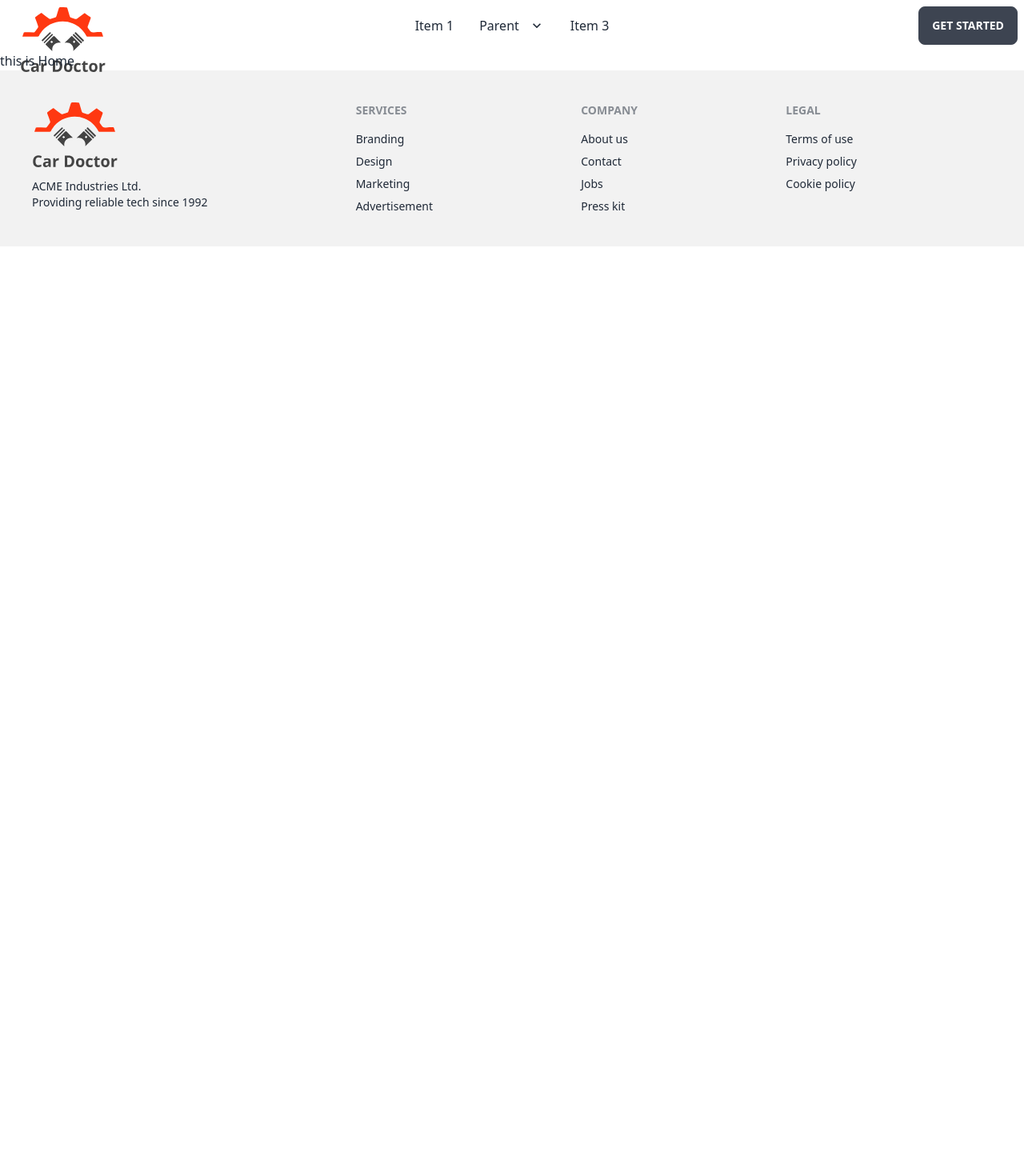
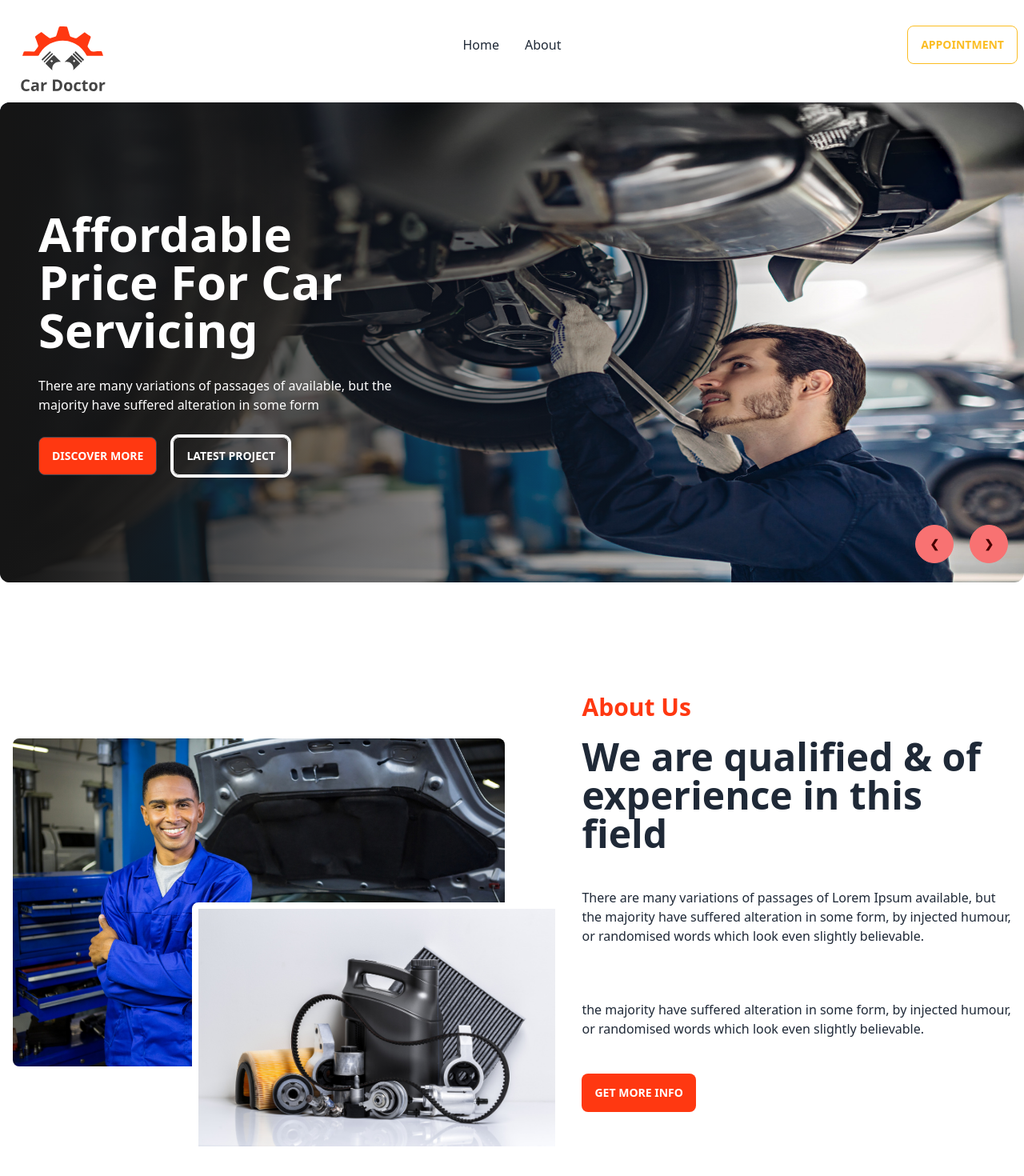
Before and after one commit to zibrailfaruqimayen/car-doctor-client, a React (Vite) app: page / in a window 1280 px wide. Shown: the top 1470 px of the page at 80% size. Before the commit the page ends 800 px from the top, so only its background shows below. Built offline with nearby package versions, Linux system fonts and the light colour scheme.

Commit message:
banner and about us section added

```diff
--- /dev/null
+++ b/src/pages/Home/About/About.jsx
@@ -0,0 +1,36 @@
+import img1 from "../../../assets/images/about_us/person.jpg";
+import img2 from "../../../assets/images/about_us/parts.jpg";
+
+const About = () => {
+  return (
+    <div className="hero min-h-screen ">
+      <div className="hero-content flex-col lg:flex-row">
+        <div className=" lg:w-1/2 relative">
+          <img src={img1} className="w-full rounded-lg " />
+          <img
+            src={img2}
+            className="w-3/4 border-8 border-white absolute left-56 top-1/2 rounded-lg "
+          />
+        </div>
+        <div className=" lg:w-1/2 space-y-5 pl-20">
+          <h3 className="text-3xl text-[#FF3811] font-bold">About Us</h3>
+          <h1 className="text-5xl font-bold">
+            We are qualified & of experience in this field
+          </h1>
+          <p className="py-6">
+            There are many variations of passages of Lorem Ipsum available, but
+            the majority have suffered alteration in some form, by injected
+            humour, or randomised words which look even slightly believable.
+          </p>
+          <p className="py-6">
+            the majority have suffered alteration in some form, by injected
+            humour, or randomised words which look even slightly believable.
+          </p>
+          <button className="btn border-0 bg-[#FF3811]">Get More Info</button>
+        </div>
+      </div>
+    </div>
+  );
+};
+
+export default About;
--- /dev/null
+++ b/src/pages/Home/Banner/Banner.jsx
@@ -0,0 +1,125 @@
+import img1 from "../../../assets/images/banner/5.jpg";
+import img2 from "../../../assets/images/banner/2.jpg";
+import img3 from "../../../assets/images/banner/3.jpg";
+import img4 from "../../../assets/images/banner/4.jpg";
+
+const Banner = () => {
+  return (
+    <div className="carousel w-full h-[600px]">
+      <div id="slide1" className="carousel-item relative w-full">
+        <img src={img1} className="w-full rounded-xl " />
+        <div className="absolute h-full flex  items-center  left-0  top-0 bg-gradient-to-r rounded-l-xl from-[#151515] to-[rgba(21, 21, 21, 0)]">
+          <div className="text-white space-y-7 pl-12 w-1/2">
+            <h2 className="text-6xl font-bold">
+              Affordable Price For Car Servicing
+            </h2>
+            <p>
+              There are many variations of passages of available, but the
+              majority have suffered alteration in some form
+            </p>
+            <div>
+              <button className="btn bg-[#FF3811] mr-5">Discover More</button>
+              <button className="btn btn-outline  outline outline-white text-white  hover:outline-[#FF3811]">
+                Latest Project
+              </button>
+            </div>
+          </div>
+        </div>
+        <div className="absolute flex justify-end transform -translate-y-1/2 left-5 right-5 bottom-0">
+          <a href="#slide4" className="btn btn-circle btn-error mr-5">
+            ❮
+          </a>
+          <a href="#slide2" className="btn btn-circle btn-error">
+            ❯
+          </a>
+        </div>
+      </div>
+      <div id="slide2" className="carousel-item relative w-full">
+        <img src={img2} className="w-full rounded-xl" />
+        <div className="absolute h-full flex  items-center  left-0  top-0 bg-gradient-to-r rounded-l-xl from-[#151515] to-[rgba(21, 21, 21, 0)]">
+          <div className="text-white space-y-7 pl-12 w-1/2">
+            <h2 className="text-6xl font-bold">
+              Affordable Price For Car Servicing
+            </h2>
+            <p>
+              There are many variations of passages of available, but the
+              majority have suffered alteration in some form
+            </p>
+            <div>
+              <button className="btn btn-error mr-5">Discover More</button>
+              <button className="btn btn-outline btn-error ">
+                Latest Project
+              </button>
+            </div>
+          </div>
+        </div>
+        <div className="absolute flex justify-end transform -translate-y-1/2 left-5 right-5 bottom-0">
+          <a href="#slide1" className="btn btn-circle btn-error mr-5">
+            ❮
+          </a>
+          <a href="#slide3" className="btn btn-circle btn-error">
+            ❯
+          </a>
+        </div>
+      </div>
+      <div id="slide3" className="carousel-item relative w-full">
+        <img src={img3} className="w-full rounded-xl" />
+        <div className="absolute h-full flex  items-center  left-0  top-0 bg-gradient-to-r rounded-l-xl from-[#151515] to-[rgba(21, 21, 21, 0)]">
+          <div className="text-white space-y-7 pl-12 w-1/2">
+            <h2 className="text-6xl font-bold">
+              Affordable Price For Car Servicing
+            </h2>
+            <p>
+              There are many variations of passages of available, but the
+              majority have suffered alteration in some form
+            </p>
+            <div>
+              <button className="btn btn-error mr-5">Discover More</button>
+              <button className="btn btn-outline btn-error ">
+                Latest Project
+              </button>
+            </div>
+          </div>
+        </div>
+        <div className="absolute flex justify-end transform -translate-y-1/2 left-5 right-5 bottom-0">
+          <a href="#slide2" className="btn btn-circle btn-error mr-5">
+            ❮
+          </a>
+          <a href="#slide4" className="btn btn-circle btn-error">
+            ❯
+          </a>
+        </div>
+      </div>
+      <div id="slide4" className="carousel-item relative w-full">
+        <img src={img4} className="w-full rounded-xl" />
+        <div className="absolute h-full flex  items-center  left-0  top-0 bg-gradient-to-r rounded-l-xl from-[#151515] to-[rgba(21, 21, 21, 0)]">
+          <div className="text-white space-y-7 pl-12 w-1/2">
+            <h2 className="text-6xl font-bold">
+              Affordable Price For Car Servicing
+            </h2>
+            <p>
+              There are many variations of passages of available, but the
+              majority have suffered alteration in some form
+            </p>
+            <div>
+              <button className="btn btn-error mr-5">Discover More</button>
+              <button className="btn btn-outline btn-error ">
+                Latest Project
+              </button>
+            </div>
+          </div>
+        </div>
+        <div className="absolute flex justify-end transform -translate-y-1/2 left-5 right-5 bottom-0">
+          <a href="#slide3" className="btn btn-circle btn-error mr-5">
+            ❮
+          </a>
+          <a href="#slide1" className="btn btn-circle btn-error">
+            ❯
+          </a>
+        </div>
+      </div>
+    </div>
+  );
+};
+
+export default Banner;
--- a/src/pages/Home/Home/Home.jsx
+++ b/src/pages/Home/Home/Home.jsx
@@ -1,7 +1,11 @@
+import About from "../About/About";
+import Banner from "../Banner/Banner";
+
 const Home = () => {
   return (
     <div>
-      <h2>this is Home</h2>
+      <Banner></Banner>
+      <About></About>
     </div>
   );
 };
--- a/src/pages/Shared/NavBar/NavBar.jsx
+++ b/src/pages/Shared/NavBar/NavBar.jsx
@@ -2,8 +2,19 @@
 import logo from "../../../assets/logo.svg";
 
 const NavBar = () => {
+  const navItems = (
+    <>
+      <li>
+        <Link to="/">Home</Link>
+      </li>
+      <li>
+        <Link to="/about">About</Link>
+      </li>
+    </>
+  );
+
   return (
-    <div className="navbar bg-base-100">
+    <div className="navbar bg-base-100 h-28 mb-4">
       <div className="navbar-start">
         <div className="dropdown">
           <label tabIndex={0} className="btn btn-ghost lg:hidden">
@@ -26,34 +37,7 @@
             tabIndex={0}
             className="menu menu-compact dropdown-content mt-3 p-2 shadow bg-base-100 rounded-box w-52"
           >
-            <li>
-              <a>Item 1</a>
-            </li>
-            <li tabIndex={0}>
-              <a className="justify-between">
-                Parent
-                <svg
-                  className="fill-current"
-                  xmlns="http://www.w3.org/2000/svg"
-                  width="24"
-                  height="24"
-                  viewBox="0 0 24 24"
-                >
-                  <path d="M8.59,16.58L13.17,12L8.59,7.41L10,6L16,12L10,18L8.59,16.58Z" />
-                </svg>
-              </a>
-              <ul className="p-2">
-                <li>
-                  <a>Submenu 1</a>
-                </li>
-                <li>
-                  <a>Submenu 2</a>
-                </li>
-              </ul>
-            </li>
-            <li>
-              <a>Item 3</a>
-            </li>
+            {navItems}
           </ul>
         </div>
         <Link className="btn btn-ghost normal-case text-xl">
@@ -61,39 +45,10 @@
         </Link>
       </div>
       <div className="navbar-center hidden lg:flex">
-        <ul className="menu menu-horizontal px-1">
-          <li>
-            <a>Item 1</a>
-          </li>
-          <li tabIndex={0}>
-            <a>
-              Parent
-              <svg
-                className="fill-current"
-                xmlns="http://www.w3.org/2000/svg"
-                width="20"
-                height="20"
-                viewBox="0 0 24 24"
-              >
-                <path d="M7.41,8.58L12,13.17L16.59,8.58L18,10L12,16L6,10L7.41,8.58Z" />
-              </svg>
-            </a>
-            <ul className="p-2">
-              <li>
-                <a>Submenu 1</a>
-              </li>
-              <li>
-                <a>Submenu 2</a>
-              </li>
-            </ul>
-          </li>
-          <li>
-            <a>Item 3</a>
-          </li>
-        </ul>
+        <ul className="menu menu-horizontal px-1">{navItems}</ul>
       </div>
       <div className="navbar-end">
-        <a className="btn">Get started</a>
+        <button className="btn btn-outline btn-warning">Appointment</button>
       </div>
     </div>
   );
```
